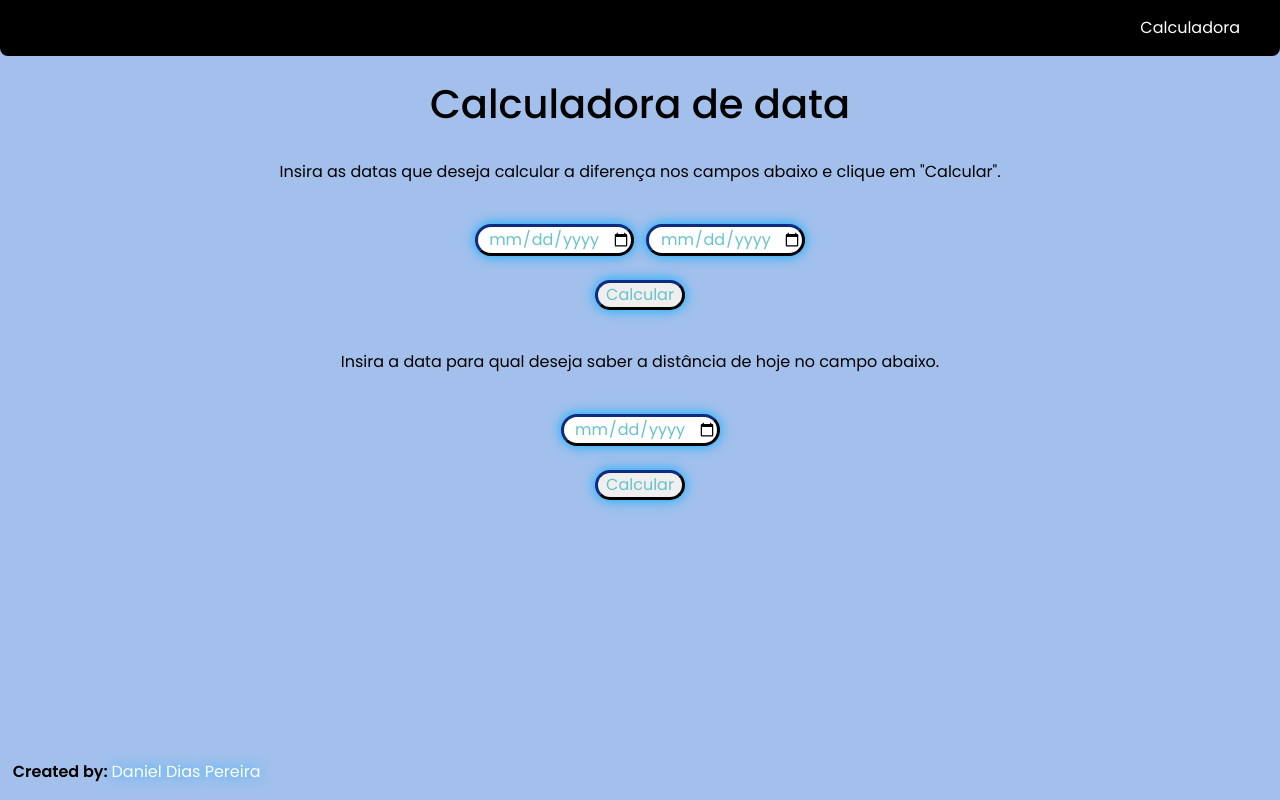
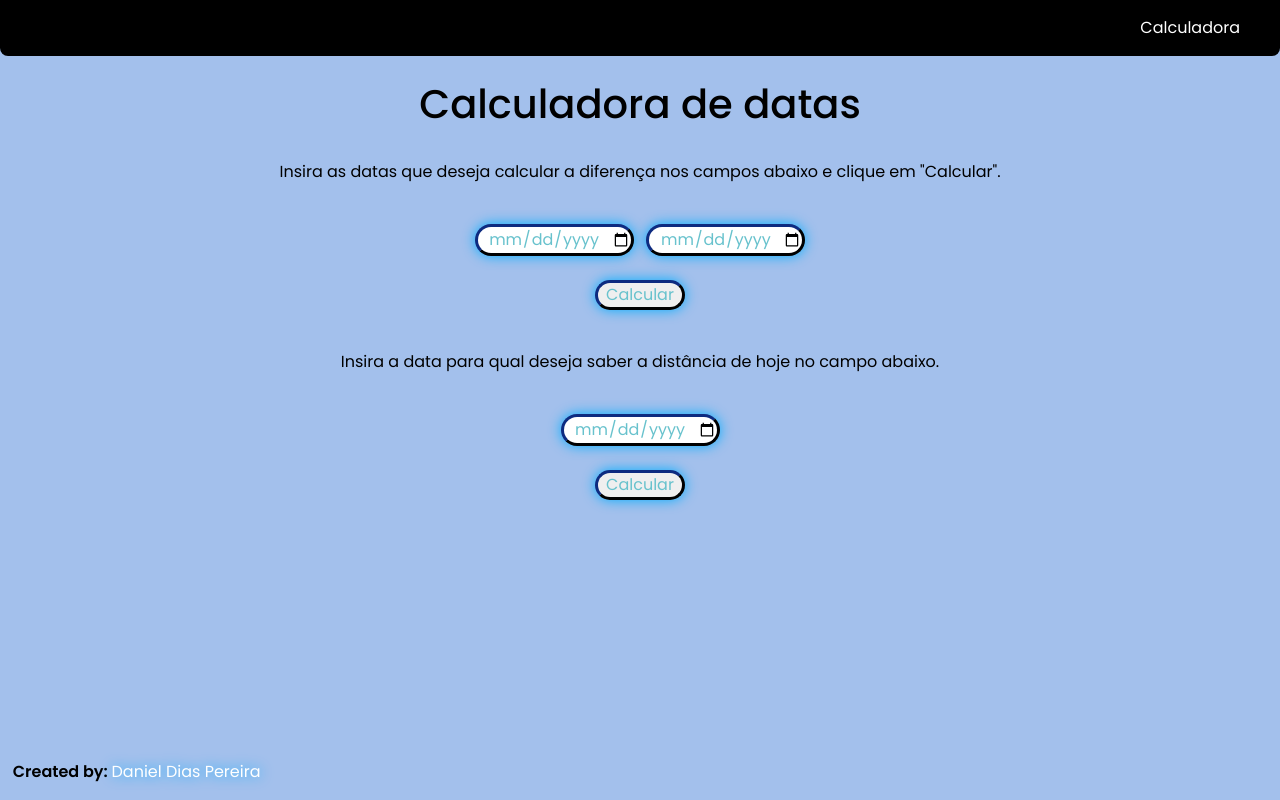
Before and after one commit to DanielDPereira/Calculos_com_datas, a plain HTML site: page index.html in a window 1280 px wide. Drawn offline with nearby package versions, Linux system fonts and the light colour scheme.

Commit message:
Update index.html

```diff
--- a/index.html
+++ b/index.html
@@ -53,7 +53,7 @@
 
 <div style="text-align:center">
 </br>
-    <h1 style="text-align:center">Calculadora de data</h1>
+    <h1 style="text-align:center">Calculadora de datas</h1>
 
 </br>
 
```
